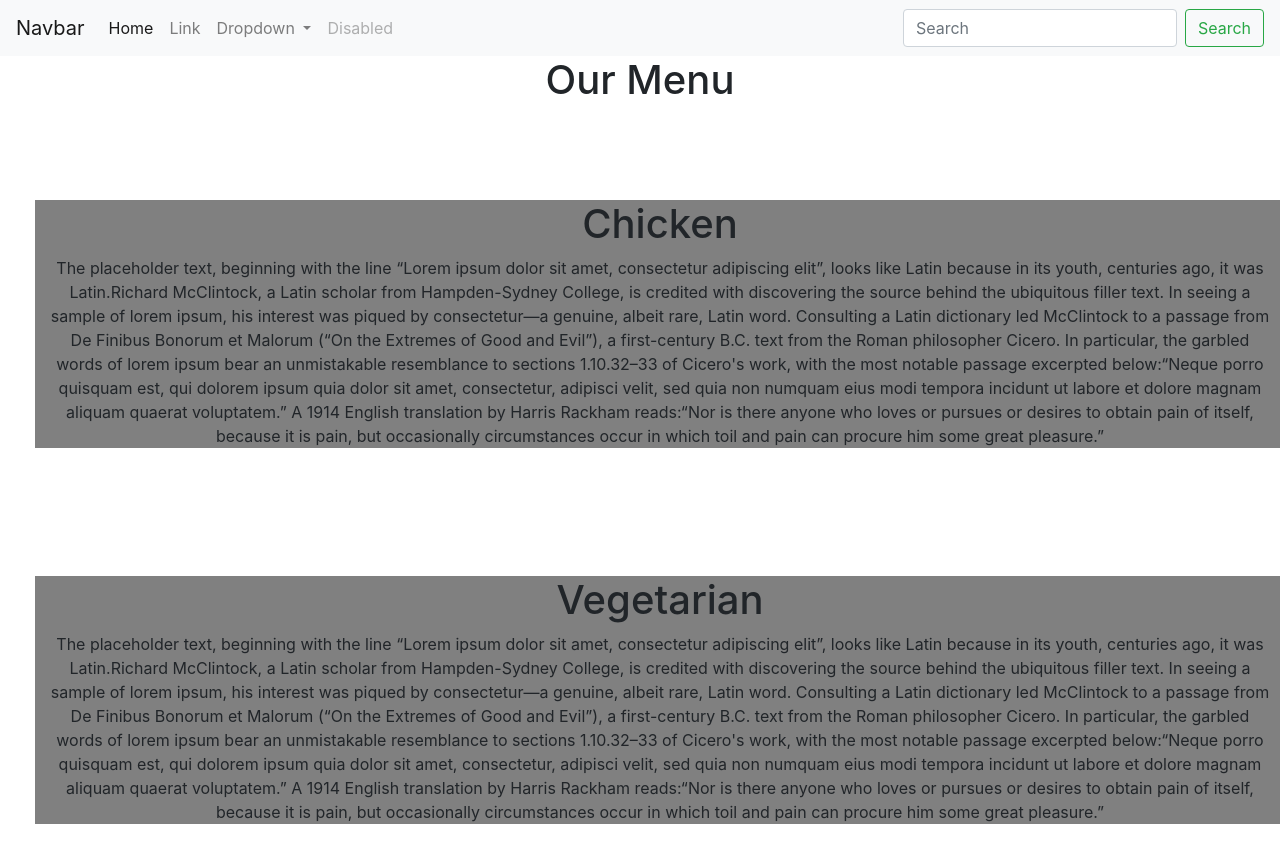
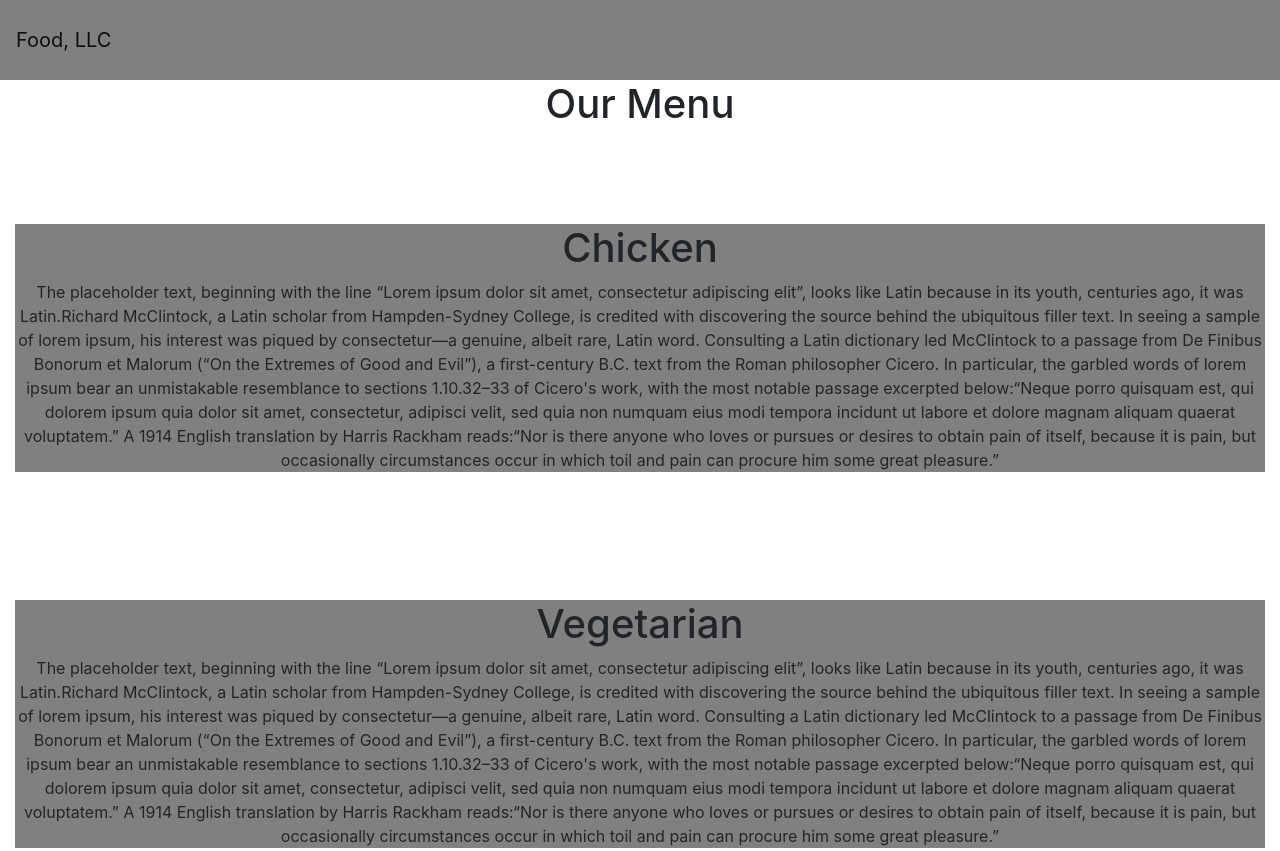
Before and after one commit to pranamhegde/module_3_solution, a plain HTML site: page index.html in a window 1280 px wide. Shown: the top 851 px of the page. Drawn offline with nearby package versions, Linux system fonts and the light colour scheme.

Commit message:
first commit

```diff
--- a/index.html
+++ b/index.html
@@ -9,38 +9,26 @@
   <title>Document</title>
 </head>
 <body>
-  <nav class="navbar navbar-expand-lg navbar-light bg-light">
-    <a class="navbar-brand" href="#">Navbar</a>
-    <button class="navbar-toggler" type="button" data-toggle="collapse" data-target="#navbarSupportedContent" aria-controls="navbarSupportedContent" aria-expanded="false" aria-label="Toggle navigation">
-      <span class="navbar-toggler-icon"></span>
+  <nav class="navbar navbar-expand-lg navbar-light bg-gray" id="navback" >
+    <a class="navbar-brand" href="#">Food, LLC</a>
+    <button class="navbar-toggler" type="button" id="hidden4" data-toggle="collapse" data-target="#navbarSupportedContent" aria-controls="navbarSupportedContent" aria-expanded="false" aria-label="Toggle navigation">
+      <span class="navbar-toggler-icon" ></span>
     </button>
 
     <div class="collapse navbar-collapse" id="navbarSupportedContent">
       <ul class="navbar-nav mr-auto">
         <li class="nav-item active">
-          <a class="nav-link" href="#">Home <span class="sr-only">(current)</span></a>
+          <a class="nav-link" id="hidden1" href="#chicken">Chicken<span class="sr-only">(current)</span></a>
         </li>
         <li class="nav-item">
-          <a class="nav-link" href="#">Link</a>
+          <a class="nav-link"  id="hidden2"href="#vegetarian">Vegetarian</a>
         </li>
-        <li class="nav-item dropdown">
-          <a class="nav-link dropdown-toggle" href="#" id="navbarDropdown" role="button" data-toggle="dropdown" aria-haspopup="true" aria-expanded="false">
-            Dropdown
-          </a>
-          <div class="dropdown-menu" aria-labelledby="navbarDropdown">
-            <a class="dropdown-item" href="#">Action</a>
-            <a class="dropdown-item" href="#">Another action</a>
-            <div class="dropdown-divider"></div>
-            <a class="dropdown-item" href="#">Something else here</a>
-          </div>
-        </li>
+
         <li class="nav-item">
-          <a class="nav-link disabled" href="#" tabindex="-1" aria-disabled="true">Disabled</a>
+          <a class="nav-link" id="hidden3" href="#sushi">Sushi</a>
         </li>
       </ul>
-      <form class="form-inline my-2 my-lg-0">
-        <input class="form-control mr-sm-2" type="search" placeholder="Search" aria-label="Search">
-        <button class="btn btn-outline-success my-2 my-sm-0" type="submit">Search</button>
+
       </form>
     </div>
   </nav>
@@ -50,8 +38,8 @@
   <br><br>
 
   <div class="container-fluid">
-    <div class="col-12">
-      <h1 class="text-center">Chicken</h1>
+    <div class="col-xs-12">
+      <h1 class="text-center" id="chicken">Chicken</h1>
     <p class="text-center">The placeholder text, beginning with the line “Lorem ipsum dolor
        sit amet, consectetur adipiscing elit”, looks like Latin because in its youth, centuries
        ago, it was Latin.Richard McClintock, a Latin scholar from Hampden-Sydney College, is credited
@@ -70,8 +58,8 @@
 
     <br><br>
 
-    <div class="col-12">
-      <h1 class="text-center">Vegetarian</h1>
+    <div class="col-xs-12">
+      <h1 class="text-center" id="vegetarian">Vegetarian</h1>
     <p class="text-center">The placeholder text, beginning with the line “Lorem ipsum dolor
        sit amet, consectetur adipiscing elit”, looks like Latin because in its youth, centuries
        ago, it was Latin.Richard McClintock, a Latin scholar from Hampden-Sydney College, is credited
@@ -90,8 +78,8 @@
 
     <br><br>
 
-    <div class="col-12">
-      <h1 class="text-center">Sushi</h1>
+    <div class="col-xs-12">
+      <h1 class="text-center" id="sushi">Sushi</h1>
     <p class="text-center">The placeholder text, beginning with the line “Lorem ipsum dolor
        sit amet, consectetur adipiscing elit”, looks like Latin because in its youth, centuries
        ago, it was Latin.Richard McClintock, a Latin scholar from Hampden-Sydney College, is credited
--- a/styles.css
+++ b/styles.css
@@ -2,7 +2,10 @@
     padding: 0;
     margin: 0;
 }
-
+.bg-gray{
+    background-color: gray;
+    height: 80px;
+}
 #ourmenu h1{
     text-align: center;
 }
@@ -17,16 +20,28 @@
     margin-left: 0;
 }
 
-.col-12{
+.col-xs-12{
     background-color: gray;
     margin-top: 40px;
-    margin-left: 20px;
-    margin-right: 20px;
+    margin-left: 0;
+    margin-right: 0;
     margin-bottom: 40px;
 
 }
 
-@media (max-width: 768px)
+@media (min-width:992px){
+    #hidden1, #hidden2, #hidden3{
+       visibility: hidden;
+    }
+}
+
+@media (min-width: 768px) and (max-width: 991px){
+    #hidden4{
+        visibility: hidden;
+    }
+}
+
+@media (max-width: 767px)
 {
 
 }
```
